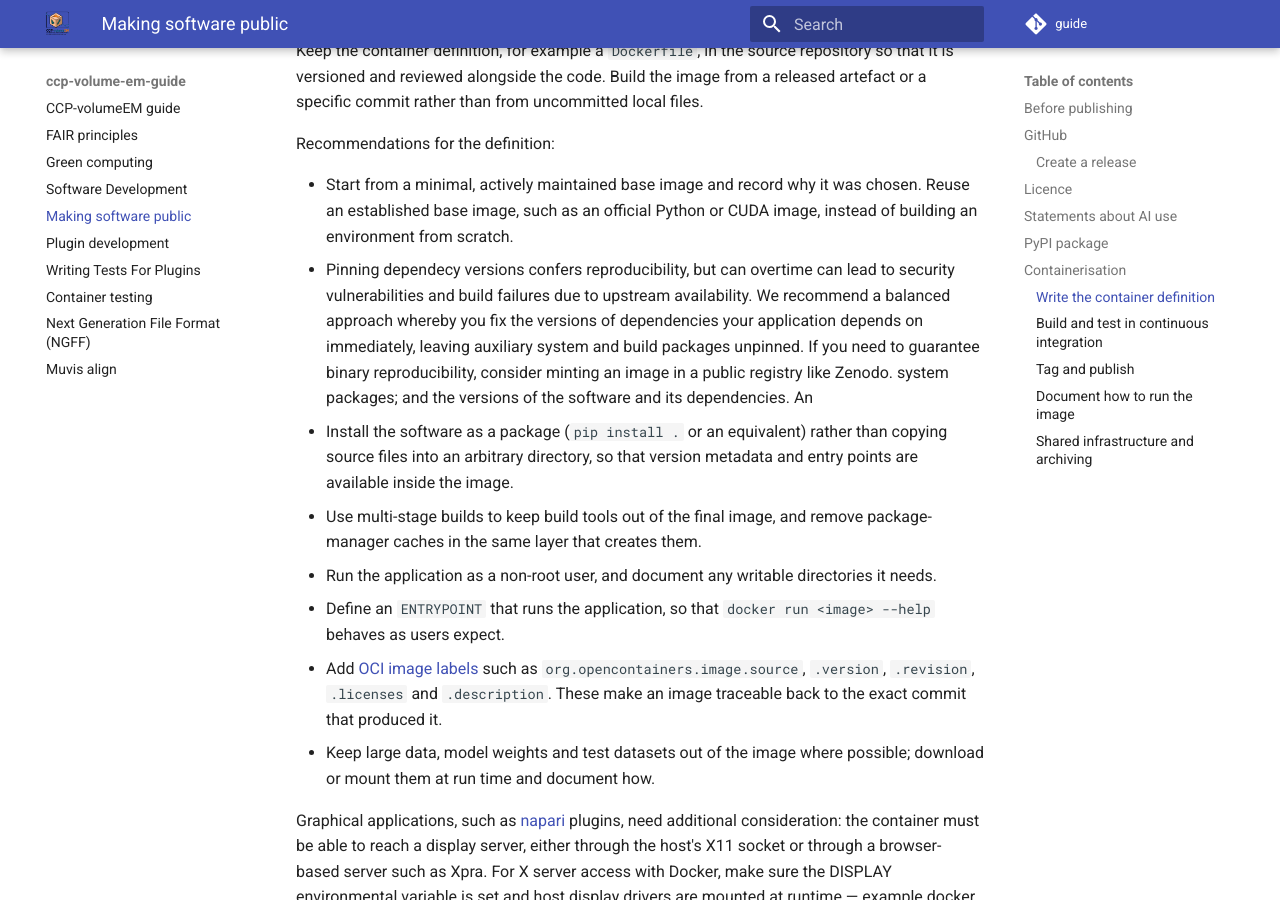
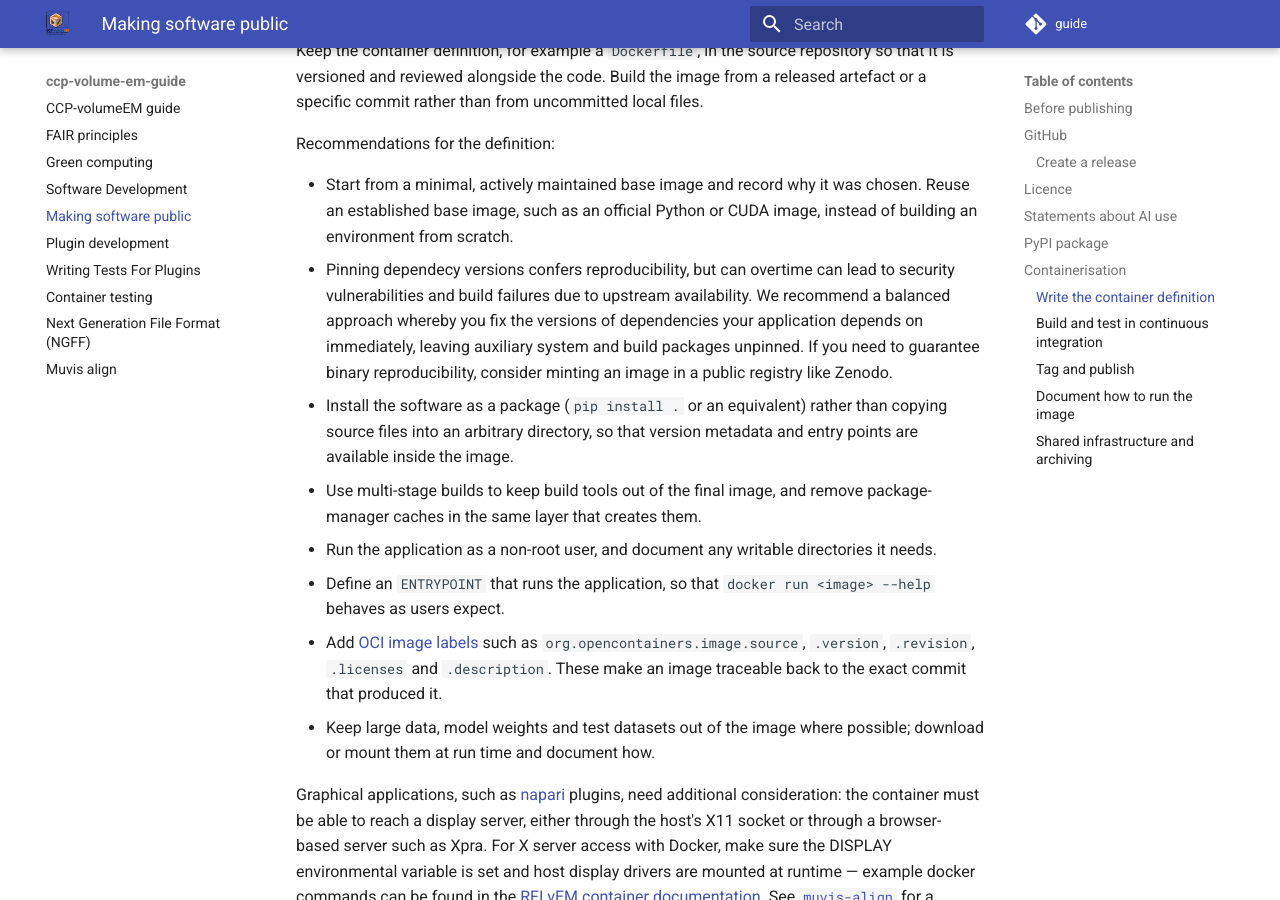
Before and after one commit to ccp-volume-em/guide, an MkDocs documentation site: the page built from docs/software_publishing.md, in a window 1280 px wide and 900 px high, scrolled down 5183 px. Built offline with MkDocs 1.6.1 and Material for MkDocs 9.7.7, drawn with Linux system fonts in a browser that asks for light colours; comment, search, counter and statistics services are not loaded.

Commit message:
Update docs/software_publishing.md
Co-authored-by: Piper Fowler-Wright <piperfw@gmail.com>

```diff
--- a/docs/software_publishing.md
+++ b/docs/software_publishing.md
@@ -237,7 +237,6 @@ Recommendations for the definition:
   chosen. Reuse an established base image, such as an official Python or CUDA
   image, instead of building an environment from scratch.
 * Pinning dependecy versions confers reproducibility, but can overtime can lead to security vulnerabilities and build failures due to upstream availability.  We recommend a balanced approach whereby you fix the versions of dependencies your application depends on immediately,  leaving auxiliary system and build packages unpinned. If you need to guarantee binary reproducibility, consider minting an image in a public registry like Zenodo.
-  system packages; and the versions of the software and its dependencies. An
 * Install the software as a package (`pip install .` or an equivalent) rather
   than copying source files into an arbitrary directory, so that version
   metadata and entry points are available inside the image.
```
